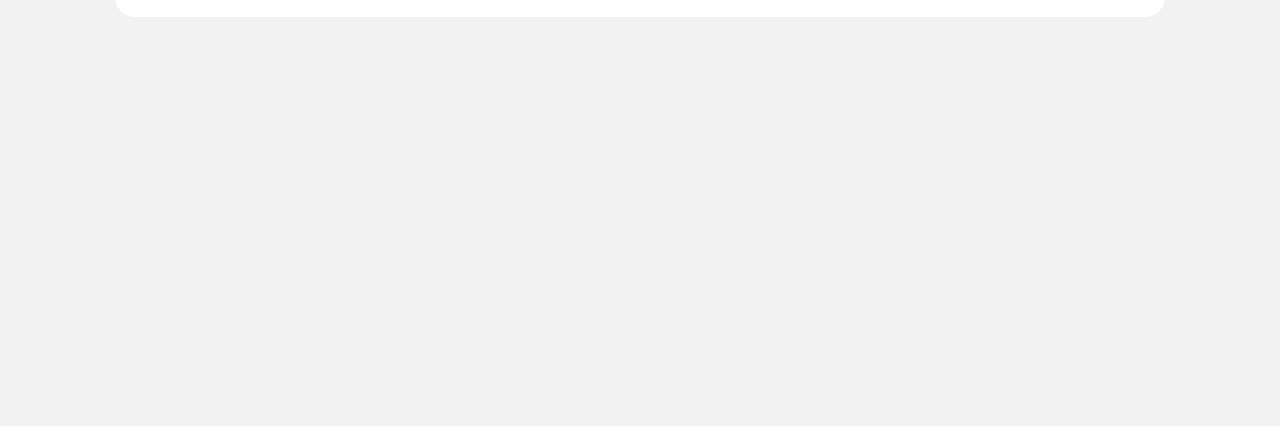
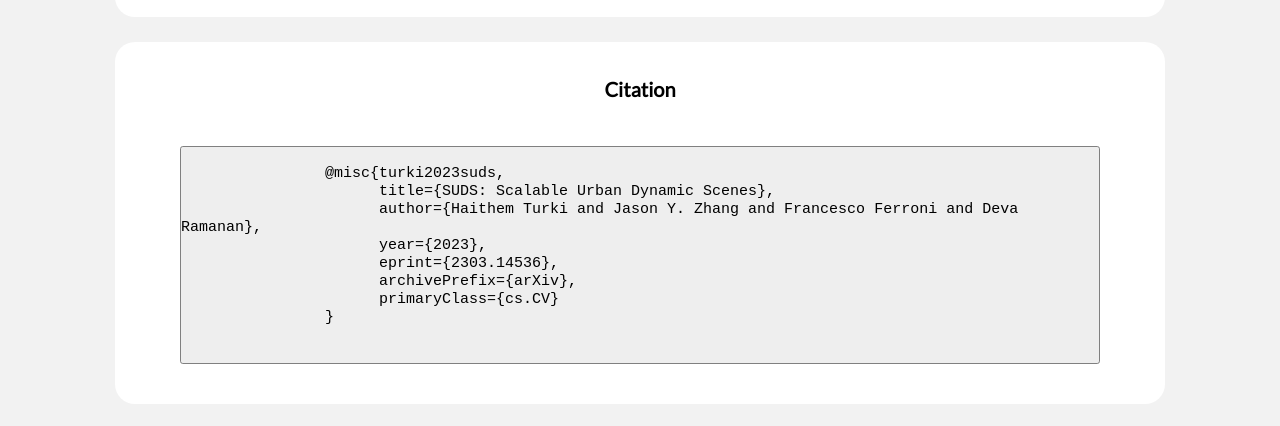
Before and after one commit to hturki/suds, a plain HTML site: page index.html in a window 1280 px wide. Shown: the part 5208-5634 px from the top of the page. Before the commit the page ends 5250 px from the top, so only its background shows below. Drawn offline with Linux system fonts and the light colour scheme.

Commit message:
add citation

```diff
--- a/css/projects.css
+++ b/css/projects.css
@@ -103,3 +103,19 @@ li {
   margin: 0 auto;
   text-align: center;
 }
+
+pre {
+    overflow-x: auto;
+    text-align: left;
+    border: 0.0625em solid grey;
+    border-radius: 0.1875em;
+    background: #eeeeee;
+    line-height: 1.2;
+    white-space: pre-wrap;
+}
+
+pre code {
+    text-align: left;
+    word-wrap: normal;
+    white-space: pre-wrap;
+}
--- a/index.html
+++ b/index.html
@@ -167,5 +167,25 @@
             We shorten the camera focal length to mimic that of fisheye cameras used for near-field detection on autonomous vehicles, propagating the rendered depth and semantic annotations.
         </figcaption>
     </figure>
+</div>
+
+<div class="content">
+    <div style="text-align: center; padding-bottom:20px">
+        <h3>Citation</h3>
+    </div>
+    <figure style="font-weight: normal; text-align:center">
+        <pre>
+            <code>
+                @misc{turki2023suds,
+                      title={SUDS: Scalable Urban Dynamic Scenes},
+                      author={Haithem Turki and Jason Y. Zhang and Francesco Ferroni and Deva Ramanan},
+                      year={2023},
+                      eprint={2303.14536},
+                      archivePrefix={arXiv},
+                      primaryClass={cs.CV}
+                }
+            </code>
+        </pre>
+    </figure>
   </div>
 </html>
```
